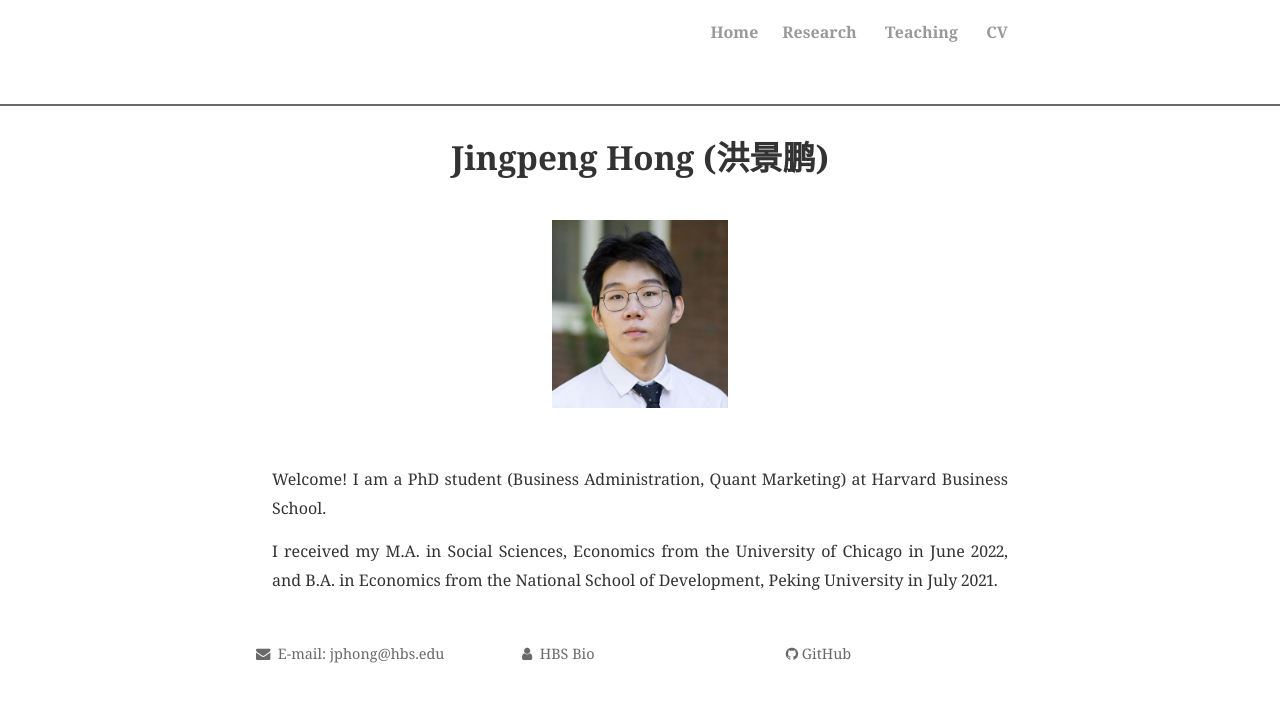
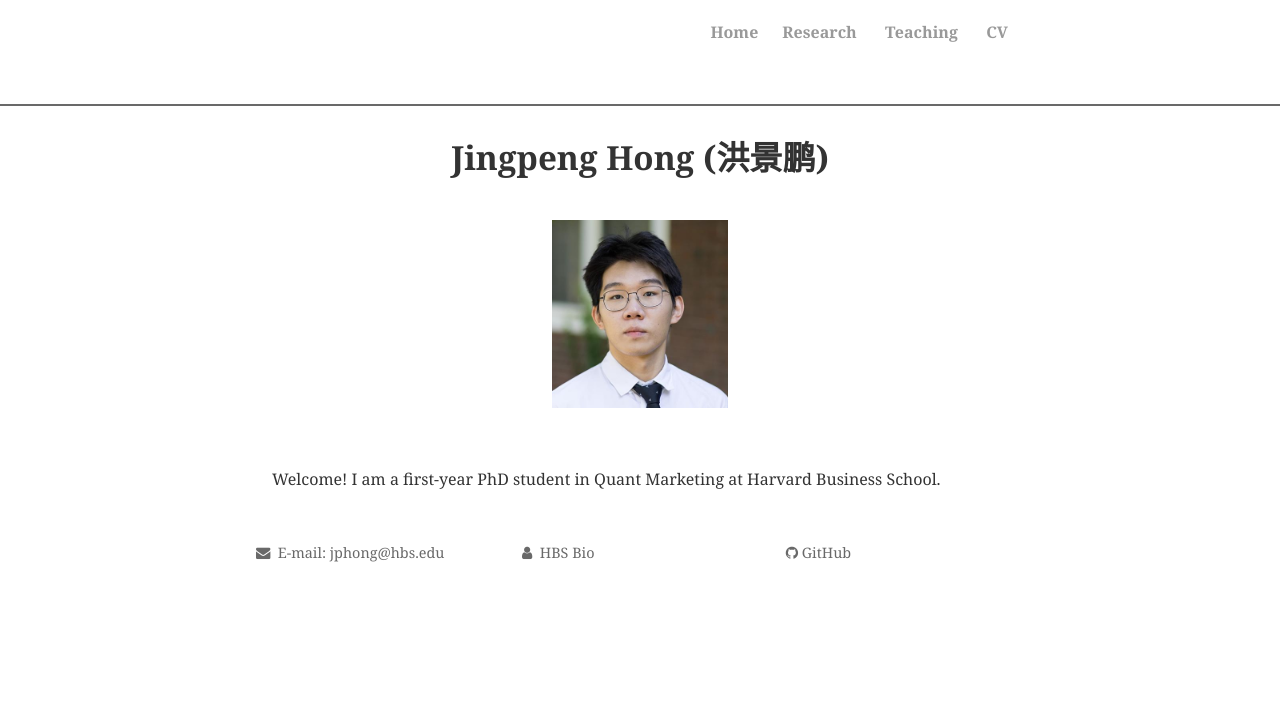
Before and after one commit to JingpengHong/JingpengHong.github.io, a Jekyll site: the page built from index.html, in a window 1280 px wide. Shown: the top 702 px of the page. Built offline with Jekyll 4.4.1, drawn with Linux system fonts in a browser that asks for light colours; nearby versions of some CDN libraries; the list of posts is cut into pages by our own code; comment, search, counter and statistics services are not loaded; a style sheet for code colours, icons or effects is not loaded.

Commit message:
Update index.html

```diff
--- a/index.html
+++ b/index.html
@@ -15,7 +15,5 @@ title: Jingpeng Hong (洪景鹏)
 <img src="profile.jpg" alt="Jingpeng Hong" style="width:176px;height:188px;" title="Jingpeng Hong (洪景鹏)"; algin="middle">
 
 <br><br>
-<p style="text-align:justify;"> Welcome! I am a PhD student (Business Administration, Quant Marketing) at Harvard Business School.
-<br>
-<p style="text-align:justify;"> I received my M.A. in Social Sciences, Economics from the University of Chicago in June 2022, and B.A. in Economics from the National School of Development, Peking University in July 2021.
+<p style="text-align:justify;"> Welcome! I am a first-year PhD student in Quant Marketing at Harvard Business School.
 </div>
```
